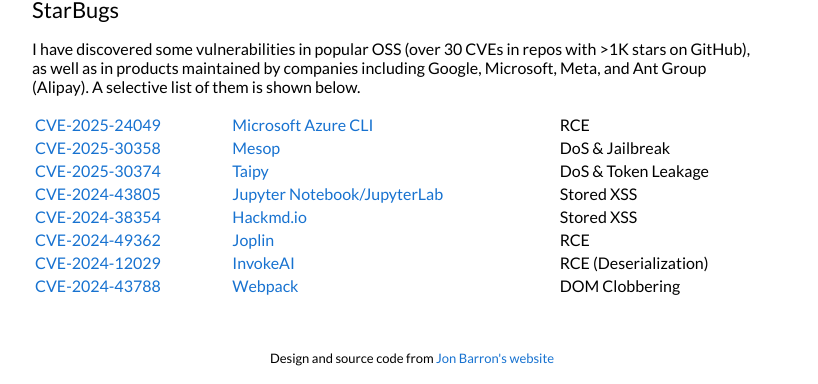
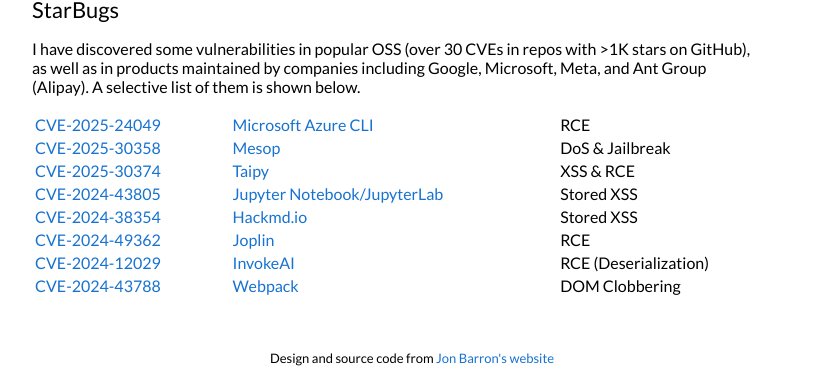
Before and after one commit to jackfromeast/jackfromeast.github.io, a Jekyll site: the page built from _posts/2025-01-22-DOMinoEffect.md, in a window 1280 px wide and 900 px high, scrolled down 1735 px. Shown: the part 513-897 px from the top of the window, without its empty margins (228-1046 px from the left). Built offline with Jekyll 4.4.1, drawn with Linux system fonts in a browser that asks for light colours.

Commit message:
Update vulns.yml

```diff
--- a/_data/vulns.yml
+++ b/_data/vulns.yml
@@ -16,7 +16,7 @@
   link: "https://github.com/Avaiga/taipy/security/advisories/GHSA-43fp-jq2f-8jpr"
   product: "Taipy"
   product_link: "https://taipy.io/"
-  type: "DoS & Token Leakage"
+  type: "XSS & RCE"
   selected: true
 
 - cve: "CVE-2024-43805"
```
